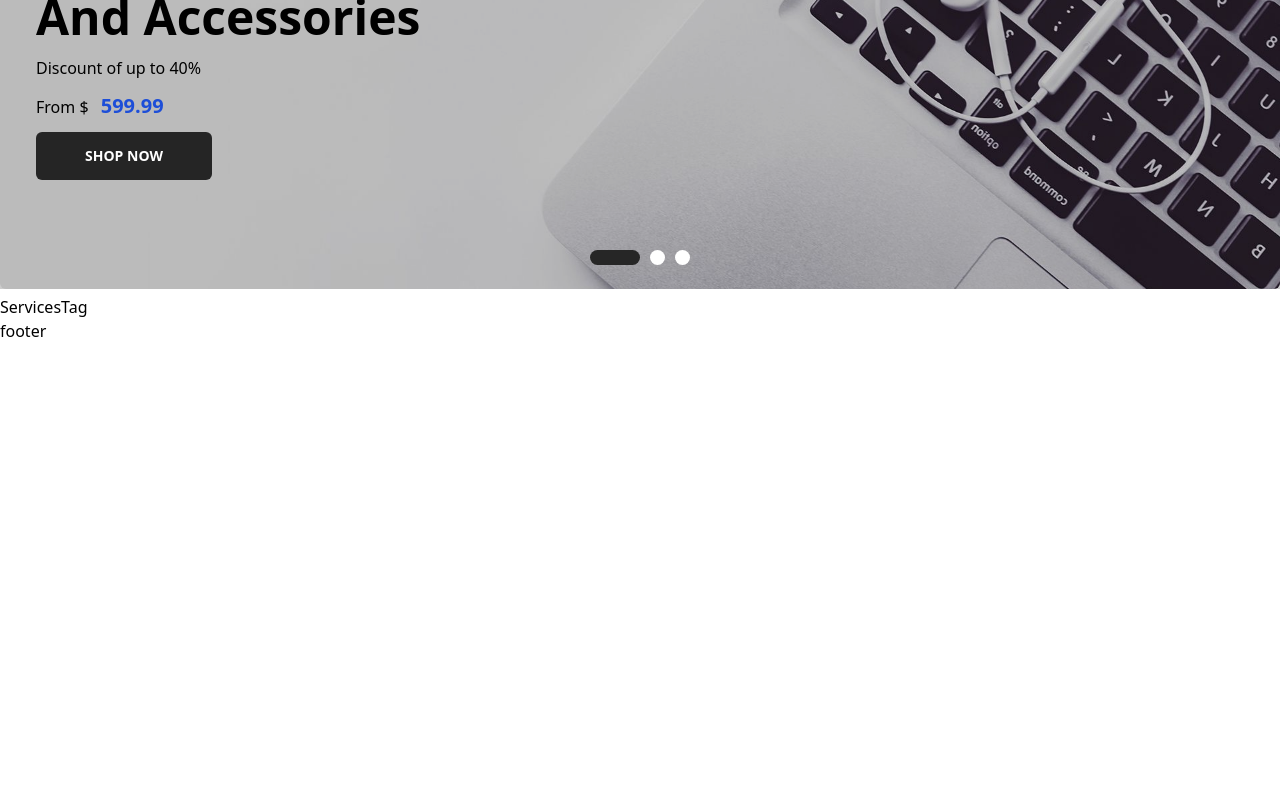
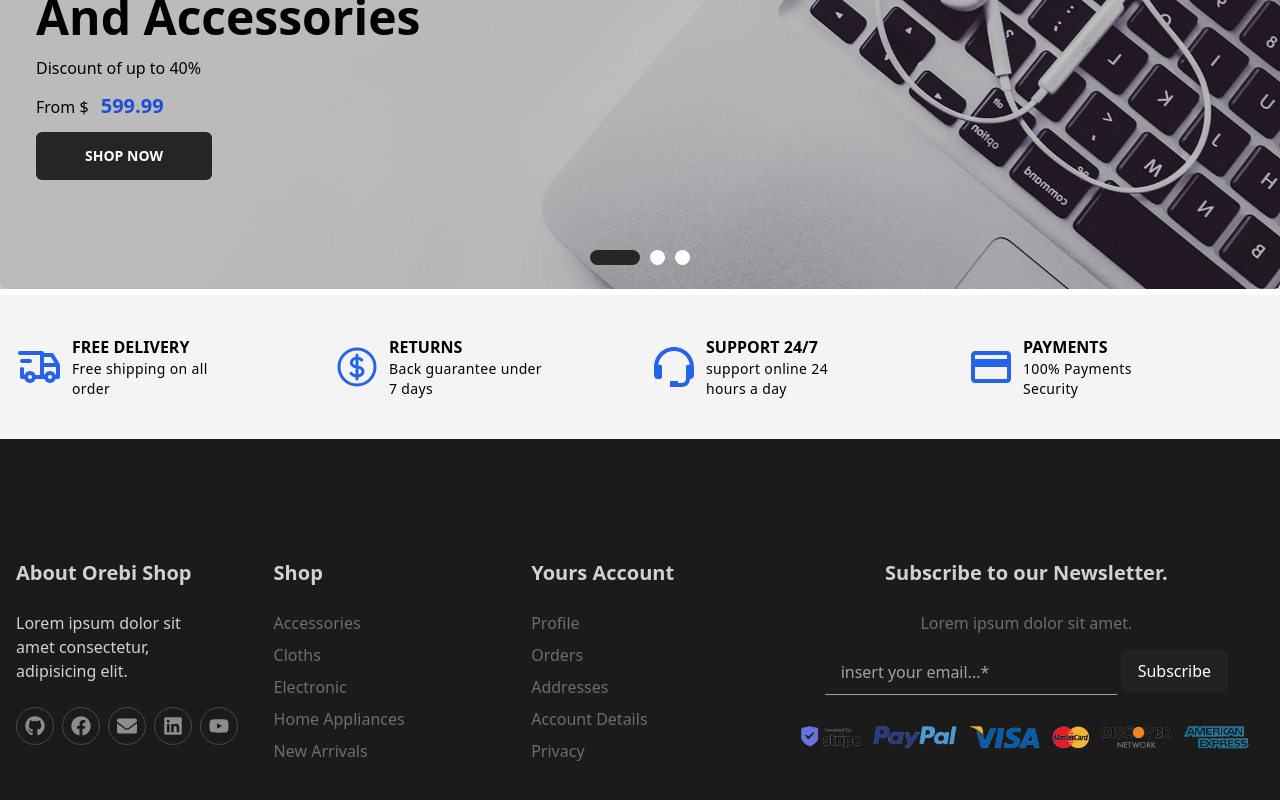
Before and after one commit to raihan51674/mern-orebi, a React (Vite) app in the folder client/: page / in a window 1280 px wide. Shown: the part 284-1084 px from the top of the page. Before the commit the page ends 800 px from the top, so only its background shows below. Built offline with nearby package versions, Linux system fonts and the light colour scheme.

Commit message:
footer complate

```diff
--- a/client/src/components/Banner.jsx
+++ b/client/src/components/Banner.jsx
@@ -3,14 +3,17 @@ import "slick-carousel/slick/slick.css";
 import Slider from "react-slick";
 import { bannerData } from '../constants';
 import Container from './Container';
+import { useNavigate } from 'react-router-dom';
 
 const Banner = () => {
+  const navigate =useNavigate();
 
   const [dotActive, setDotActive] = useState(0)
 
   const settings = {
     dots: true,
     infinite: true,
+    speed: 500,
     slidesToShow: 1,
     slidesToScroll: 1,
     arrows: false,
@@ -128,7 +131,7 @@ const Banner = () => {
                 <h2 className='text-xl md:text-5xl max-w-sm md:max-w-xl font-bold md:leading-[55px] capitalize '>{item?.title}</h2>
                 <p className='text-xs md:text-base font-medium'>{item?.discount}</p>
                 <p className='font-medium text-sm  md:text-base'>From $ <span className='md:text-xl font-bold text-blue-700 md:ml-2 '>{item?.from}</span></p>
-                <button className='w-24 md:w-44 py-2 md:py-0 md:h-12 bg-black/80 text-white rounded-md text-xs md:text-sm uppercase hover:bg-black hoverEffect font-semibold'>Shop Now</button>
+                <button onClick={()=>navigate("/shop")} className='w-24 md:w-44 py-2 md:py-0 md:h-12 bg-black/80 text-white rounded-md text-xs md:text-sm uppercase hover:bg-black hoverEffect font-semibold'>Shop Now</button>
               </Container>
             </div>
           </div>
--- a/client/src/components/Footer.jsx
+++ b/client/src/components/Footer.jsx
@@ -1,9 +1,81 @@
 import React from 'react'
+import { Link } from 'react-router-dom'
+import Container from './Container'
+import SocialLinks from './SocialLinks'
+import Title from './Title'
+import { paymentCard } from '../assets/images'
+
+const shopArray = [
+  { title: 'Accessories', link: '/accessories' },
+  { title: 'Cloths', link: '/shop' },
+  { title: 'Electronic', link: '/shop' },
+  { title: 'Home Appliances', link: '/shop' },
+  { title: 'New Arrivals', link: '/shop' },
+];
+
+const Account  = [
+  { title: 'Profile', link: '/profile' },
+  { title: 'Orders', link: '/orders' },
+  { title: 'Addresses', link: '/addresses' },
+  { title: 'Account Details', link: '/profile' },
+  { title: 'Privacy', link: '/profile' },
+];
 
 const Footer = () => {
   return (
-    <div>
-      footer
+    <div className='w-full bg-[#1b1b1b] py-20 text-white/80'>
+      <Container className='grid grid-cols-1 md:grid-cols-2 lg:grid-cols-5 gap-10'>
+        <div className=''>
+
+          <div className='flex flex-col gap-6'>
+            <Title className='text-xl'>
+              About Orebi Shop
+            </Title>
+            <p className='text-base w-full lg:w-[80%]'>Lorem ipsum dolor sit amet consectetur, adipisicing elit.</p>
+            <SocialLinks />
+          </div>
+        </div>
+
+        {/* second */}
+        <div>
+          <Title className='text-xl mb-6'>Shop</Title>
+          <div className='flex flex-col gap-2'>
+            {shopArray?.map((item) => (
+              <Link key={item?.title} to={item?.link} className='text-base text-lightText hover:text-white hover:underline decoration-[1px] decoration-gray-500 underline-offset-2 cursor-pointer duration-300'>{item?.title}</Link>
+            ))}
+
+          </div>
+
+        </div>
+        {/* third */}
+
+        <div>
+          <Title className='text-xl mb-6'>Yours Account</Title>
+          <div className='flex flex-col gap-2'>
+            {Account?.map((item) => (
+              <Link key={item?.title} to={item?.link} className='text-base text-lightText hover:text-white hover:underline decoration-[1px] decoration-gray-500 underline-offset-2 cursor-pointer duration-300'>{item?.title}</Link>
+            ))}
+
+          </div>
+
+        </div>
+
+        {/* Forth */}
+
+        <div className='col-span-2 flex flex-col items-center w-full'>
+          <Title className='text-xl mb-6'>Subscribe to our Newsletter.</Title>
+          <p className='text-lightText text-center'>Lorem ipsum dolor sit amet.</p>
+          <div className='my-3'>
+
+            <div className='flex items-center gap-1'>
+              <input type="text" placeholder='insert your email...*' className='text-white border-b w-full h-12 border-gray-400 bg-transparent px-4 text-lg placeholder:text-base outline-none'/>
+              <button className='px-4 py-2 bg-primary/70 border border-transparent hover:border-gray-500 duration-300 rounded-md text-white'>Subscribe</button>
+            </div>
+
+          </div>
+          <img src={paymentCard} alt="" />
+        </div>
+      </Container>
     </div>
   )
 }
--- a/client/src/components/ServicesTag.jsx
+++ b/client/src/components/ServicesTag.jsx
@@ -1,9 +1,52 @@
 import React from 'react'
+import { TbTruckDelivery } from "react-icons/tb";
+import { HiOutlineCurrencyDollar } from "react-icons/hi2";
+import { BiSupport } from "react-icons/bi";
+import { MdOutlinePayment } from "react-icons/md";
+import Container from './Container';
+
+
+ const services = [
+
+  {
+      title : "Free Delivery",
+      subtitle : "Free shipping on all order",
+      icon : <TbTruckDelivery/>
+  },
+  {
+      title : "Returns",
+      subtitle : "Back guarantee under 7 days",
+      icon : <HiOutlineCurrencyDollar/>
+  },
+  {
+      title : "Support 24/7",
+      subtitle : "support online 24 hours a day",
+      icon : <BiSupport/>
+  },
+  {
+      title : "Payments",
+      subtitle : "100% Payments Security",
+      icon : <MdOutlinePayment/>
+  },
+];
+
+
 
 const ServicesTag = () => {
   return (
-    <div>
-       ServicesTag
+    <div className='bg-[#f4f4f4]'>
+       <Container className='grid grid-cols-1 md:grid-cols-2 lg:grid-cols-4 gap-5 place-items-center md:place-items-start'>
+        {services?.map((item, index)=>(
+          <div key={index} className='flex items-center gap-2'>
+            <span className='text-5xl text-blue-600'>{item?.icon}</span>
+            <div>
+              <h3 className='text-base uppercase font-bold'>{item?.title}</h3>
+              <p className='text-sm font-medium max-w-[160px] tracking-wide'>{item?.subtitle}</p>
+            </div>
+          </div>
+        ))}
+       </Container>
+
     </div>
   )
 }
--- /dev/null
+++ b/client/src/components/SocialLinks.jsx
@@ -0,0 +1,24 @@
+import React from 'react'
+import {FaEnvelope ,FaGithub, FaFacebook, FaLinkedin, FaYoutube } from "react-icons/fa";
+
+const linkData =[
+    {icon :<FaGithub/>, href : "https://github.com/"},
+    {icon :<FaFacebook/>, href : "https://github.com/"},
+    {icon :<FaEnvelope/>, href : "https://github.com/"},
+    {icon :<FaLinkedin/>, href : "https://github.com/"},
+    {icon :<FaYoutube/>, href : "https://github.com/"},
+]
+
+
+
+const SocialLinks = () => {
+  return (
+    <div className='flex gap-x-2 items-center text-xl text-white/50  '>
+      {linkData?.map((item,index)=>(
+        <a key={index} href={item?.href} target='blank' className='border border-white/20 inline-flex p-2 cursor-pointer hover:text-white hover: border-white rounded-full hoverEffect'> {item?.icon}</a>
+      ))}
+    </div>
+  )
+}
+
+export default SocialLinks
--- a/client/src/constants/index.js
+++ b/client/src/constants/index.js
@@ -1,4 +1,5 @@
 import { bannerImgOne, bannerImgThree, bannerImgTwo } from "../assets/images";
+
 
 export const headerNavigation = [{
     title : "Home",
```
